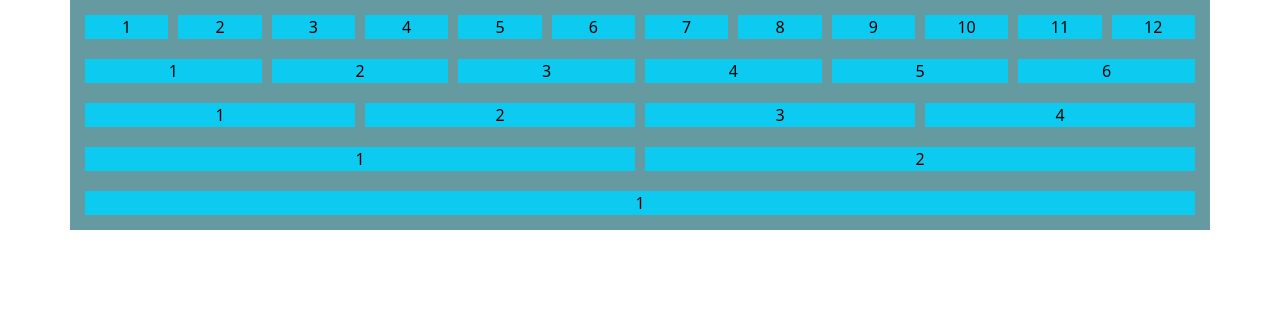
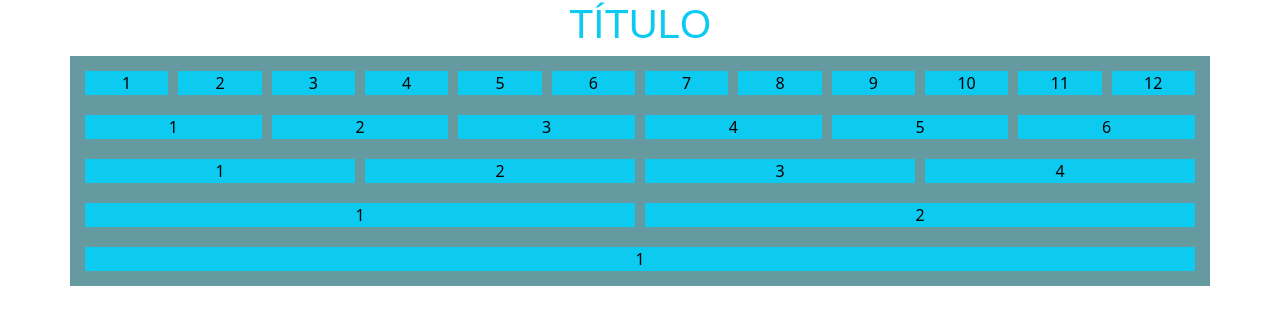
Before and after one commit to rodrigosantiagosilva/projeto_grid, a plain HTML site: page coiso.html in a window 1280 px wide. Drawn offline with nearby package versions, Linux system fonts and the light colour scheme.

Commit message:
Trabalho grid

```diff
--- a/coiso.html
+++ b/coiso.html
@@ -7,14 +7,18 @@
     <script src="https://cdn.jsdelivr.net/npm/@popperjs/core@2.11.8/dist/umd/popper.min.js" integrity="sha384-I7E8VVD/ismYTF4hNIPjVp/Zjvgyol6VFvRkX/vR+Vc4jQkC+hVqc2pM8ODewa9r" crossorigin="anonymous"></script>
     <link href="https://cdn.jsdelivr.net/npm/bootstrap@5.3.3/dist/css/bootstrap.min.css" rel="stylesheet" integrity="sha384-QWTKZyjpPEjISv5WaRU9OFeRpok6YctnYmDr5pNlyT2bRjXh0JMhjY6hW+ALEwIH" crossorigin="anonymous">
 </head>
-<style>div {
+<style>div{
     border: 5px solid rgb(102, 154, 161);
     box-sizing: border-box;
     text-align: center;
 }
+h1{
+    text-align: center;
+    font-family: "Arial";
+}
 </style>
 <body>
-
+    <h1 class="text-info">TÍTULO</h1>
     <div class="container bg-black">
         <div class="row bg">
           <div class="col-md-1 text-bg-info ">1</div>
```
